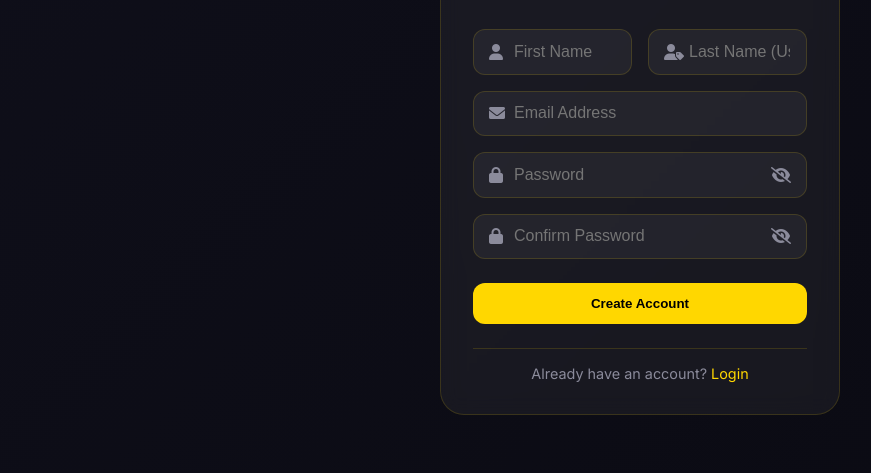
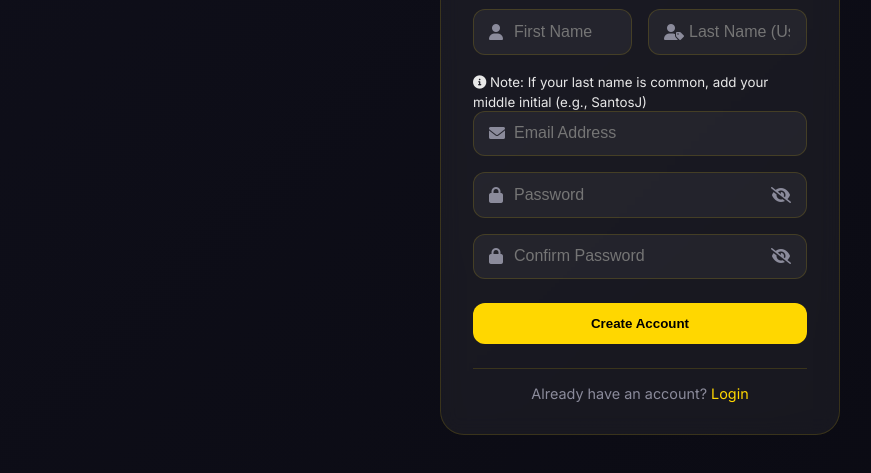
Before and after one commit to Kyoktaka/Cerebro, a website: page public/register.html in a window 1280 px wide. Shown: the part 263-736 px from the top of the page, without its empty margins (0-871 px from the left). Drawn offline with Linux system fonts and the light colour scheme.

Commit message:
Add note for common last names in register form
Added a note for common last names in the registration form.

```diff
--- a/public/register.html
+++ b/public/register.html
@@ -37,6 +37,12 @@
                         </div>
                     </div>
 
+                    <div class="username-note">
+                        <small>
+                            <i class="fas fa-info-circle"></i> Note: If your last name is common, add your middle initial (e.g., SantosJ)
+                        </small>
+                    </div>
+
                     <div class="input-group">
                         <i class="fas fa-envelope"></i>
                         <input type="email" id="email" placeholder="Email Address" required>
```
